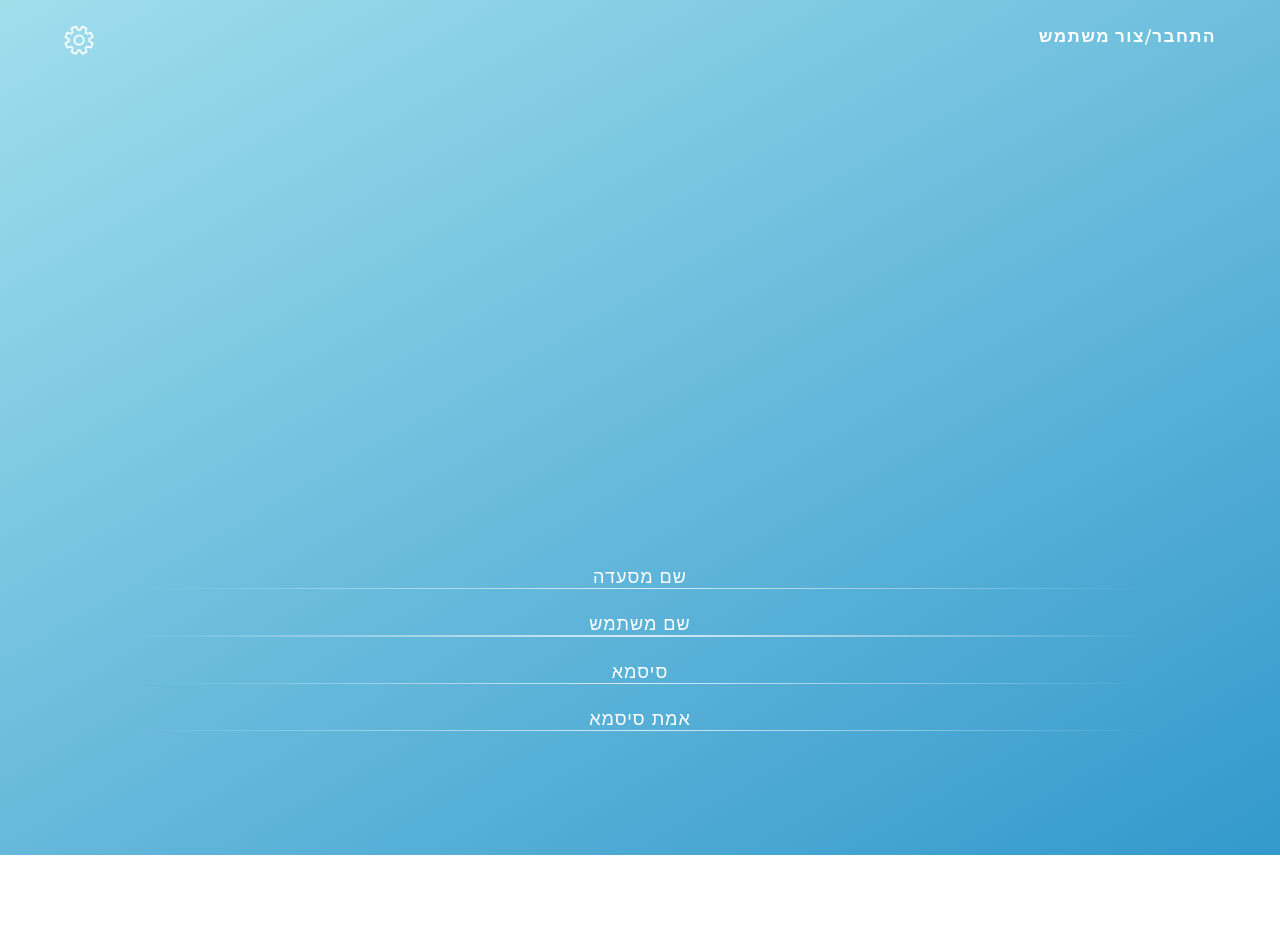
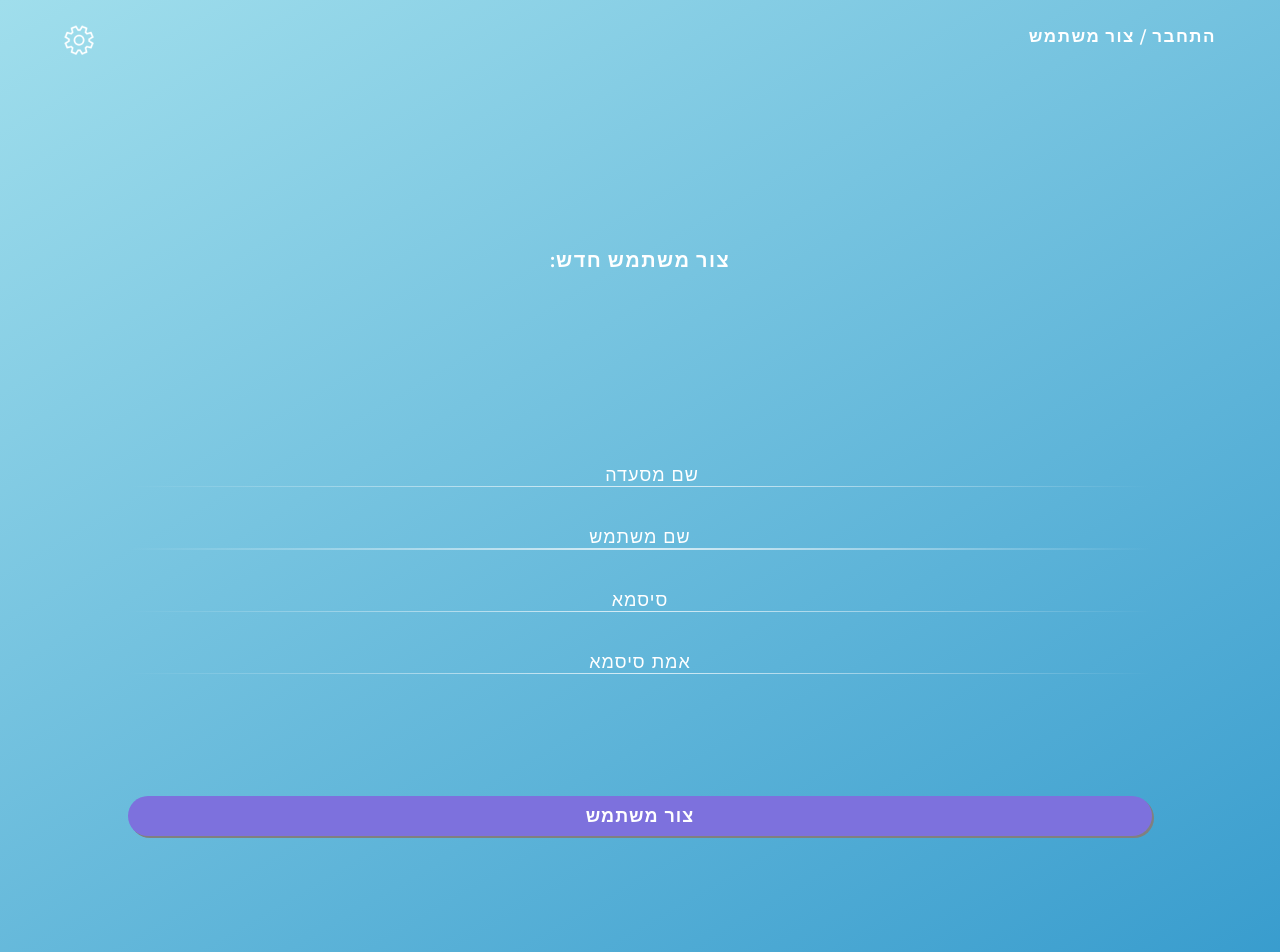
Before and after one commit to anton202/myTipsClient4.0, an Angular app: page / in a window 1280 px wide. Shown: the top 952 px of the page. Before the commit the page ends 855 px from the top, so only its background shows below. Built offline with nearby package versions, Linux system fonts and the light colour scheme.

Commit message:
styled register component

```diff
--- a/src/app/auth/register/register.component.html
+++ b/src/app/auth/register/register.component.html
@@ -1,7 +1,16 @@
 <app-nav></app-nav>
 <div class="register">
+    <h1 class="register__heading">צור משתמש חדש:</h1>
     <form class="register__userForm">
-        <input type="text" placeholder="שם מסעדה">
+        <input list="resturant-name" type="text" placeholder="שם מסעדה">
+        <datalist class="register__userForm__resturantsNames" id="resturant-name">
+            <--! implement ngFor on the option element -->
+            <option value="קפה שניאור">
+            <option value="איזו ובבט">
+            <option value="ליב קפה">
+            <option value="פלורנטין 10">
+            <option value="קסבה">
+        </datalist>
         <hr class="splitLine">
         <input type="text" name="" placeholder="שם משתמש">
         <hr class="splitLine">
@@ -9,5 +18,6 @@
         <hr class="splitLine">
         <input class="register__userForm__password" type="password" name="" placeholder="אמת סיסמא">
         <hr class="splitLine">
+        <button class="register__userForm__createUser">צור משתמש</button>
     </form>
 </div>
--- a/src/app/auth/register/register.component.scss
+++ b/src/app/auth/register/register.component.scss
@@ -1,16 +1,35 @@
 .register{
     height: 100vh;
-    display: flex;
-    justify-content: center;
+    direction: rtl;
+    //display: flex;
+    //justify-content: center;
+    //flex-direction: column;
    // align-items: center;
 
+    &__heading{
+        text-align: center;
+        margin-top: 15%;
+        margin-bottom: 15%;
+    }
+
     &__userForm{
-        margin-top: 40%;
+         margin:auto;
         width: 80%;
         display: flex;
         flex-direction: column;
 
-
+        &__createUser{
+            margin-top: 8%;
+            letter-spacing: 0.1rem;
+             font-size: 1.8rem;
+             border-radius: 3rem;
+             height: 4rem;
+             color: white;
+             font-weight: 600;
+             border-style: none;
+             box-shadow: 2px 2px 0 0 gray;
+            background-color: #7d71dd;
+        }
 
         & > input{
             direction: rtl;
@@ -33,8 +52,10 @@
     }
 }
 
+
+
 .splitLine {
-    margin-bottom: 2.5rem;
+    margin-bottom: 4rem;
     border: 0;
     height: 1.3px;
     background-image: linear-gradient(
--- a/src/app/shared/nav/nav.component.html
+++ b/src/app/shared/nav/nav.component.html
@@ -1,6 +1,6 @@
 <div class="nav">
     <img src="../../assets/settingsIcon.png" alt="settings">
     <div class="nav__user">
-    <span>התחבר</span>/<span>צור משתמש</span>
+    <span>התחבר </span>/<span> צור משתמש</span>
 </div>
 </div>
```
